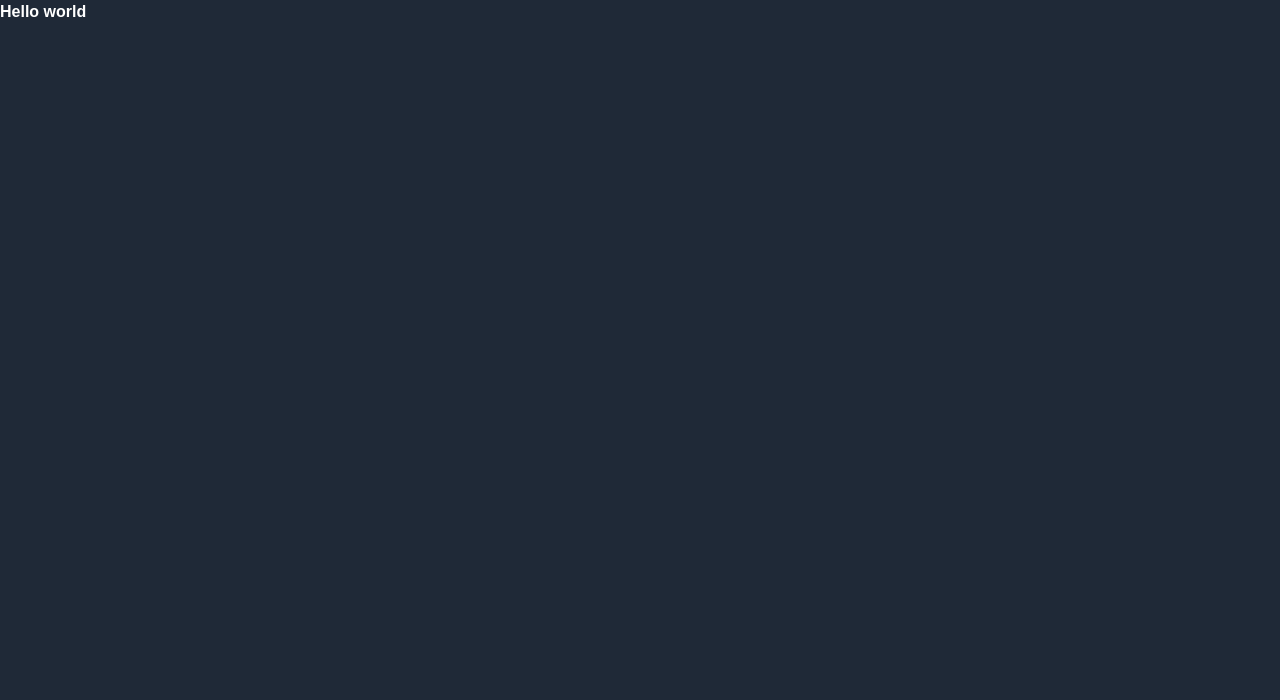
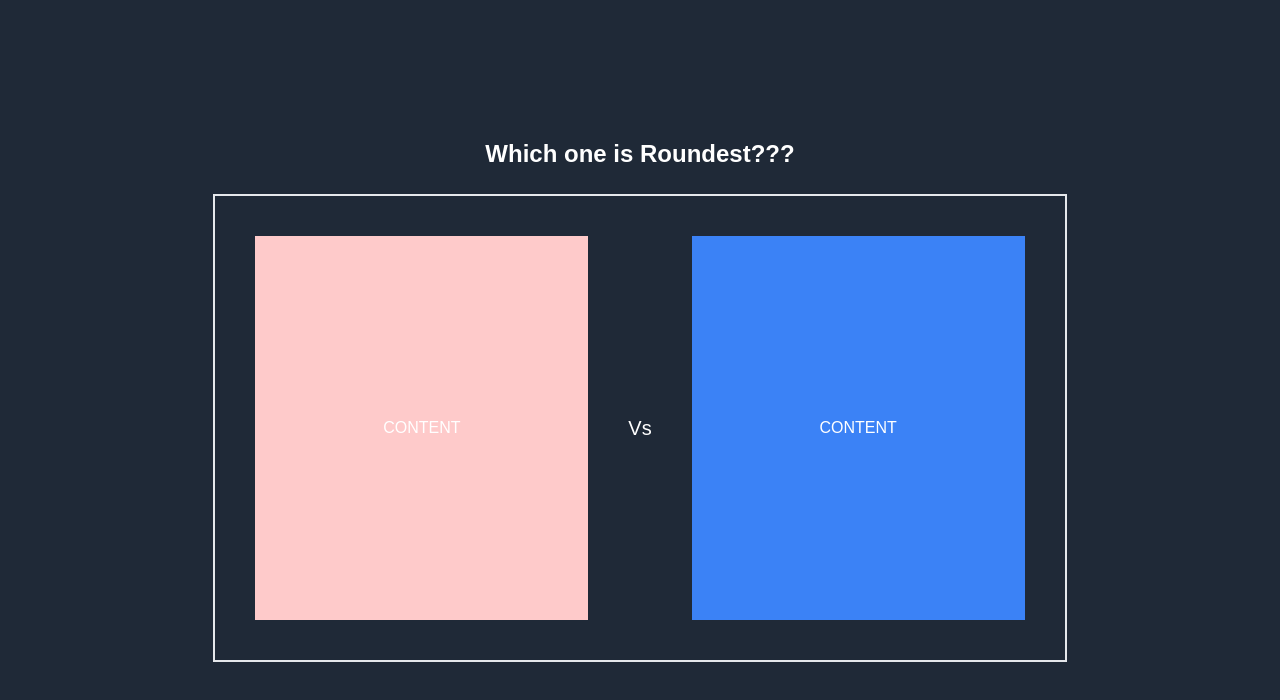
Before and after one commit to eraseforpurity/roundest-mon, a Next.js app: page / in a window 1280 px wide. Shown: the top 700 px of the page. Built offline with nearby package versions, Linux system fonts and the light colour scheme.

Commit message:
Basic UI setup

```diff
--- a/pages/index.tsx
+++ b/pages/index.tsx
@@ -5,8 +5,16 @@ import Image from 'next/image'
 
 const Home: NextPage = () => {
   return (
-    <div className="font-bold">
-     Hello world
+    <div className="h-full w-full flex flex-col justify-center items-center text-center">
+     <h1 className='text-2xl font-bold mb-6'>Which one is Roundest???</h1>
+
+     <div className='grid grid-cols-[minmax(100px,1fr)_auto_minmax(100px,1fr)] gap-x-10 w-2/3 max-w-4xl border-2 border-color-yellow-800 p-10'>
+      <div className='h-96 bg-red-200 flex items-center justify-center'>CONTENT</div>
+
+      <div className='self-center text-xl'>Vs</div>
+
+      <div className='h-96 bg-blue-500 flex items-center justify-center'>CONTENT</div>
+     </div>
     </div>
   )
 }
```
